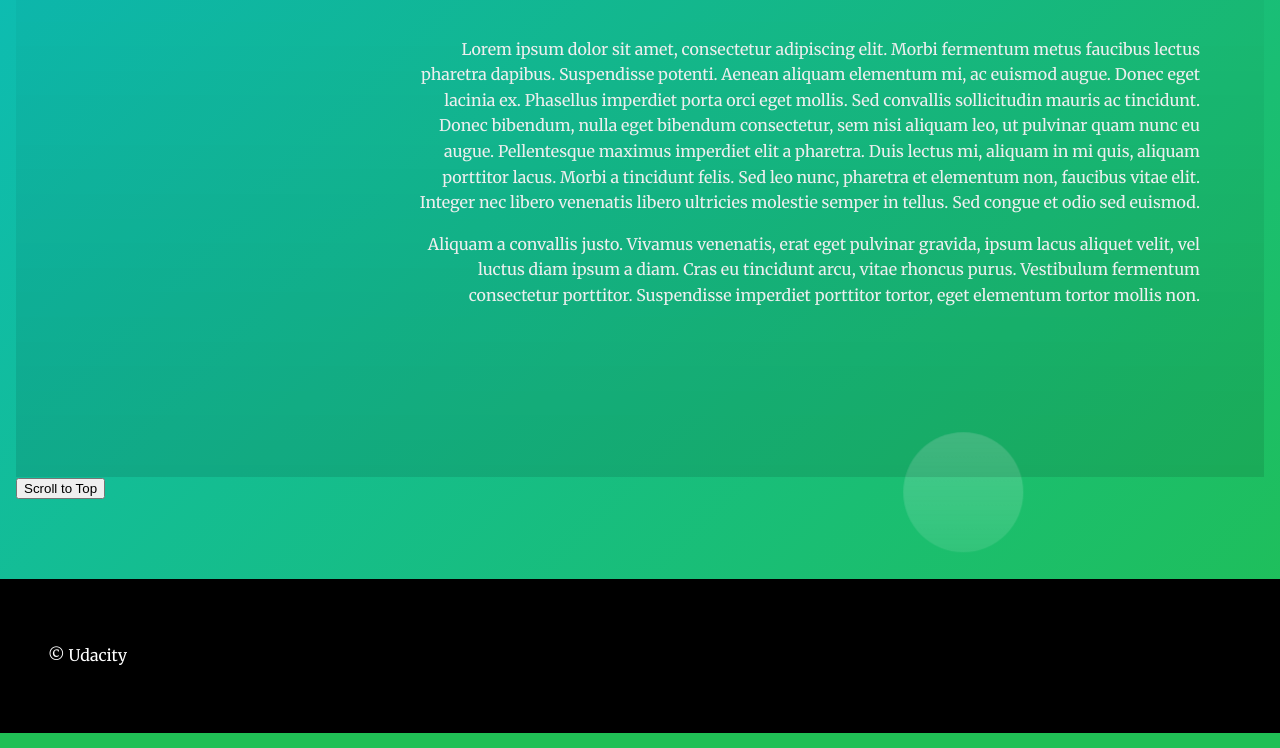
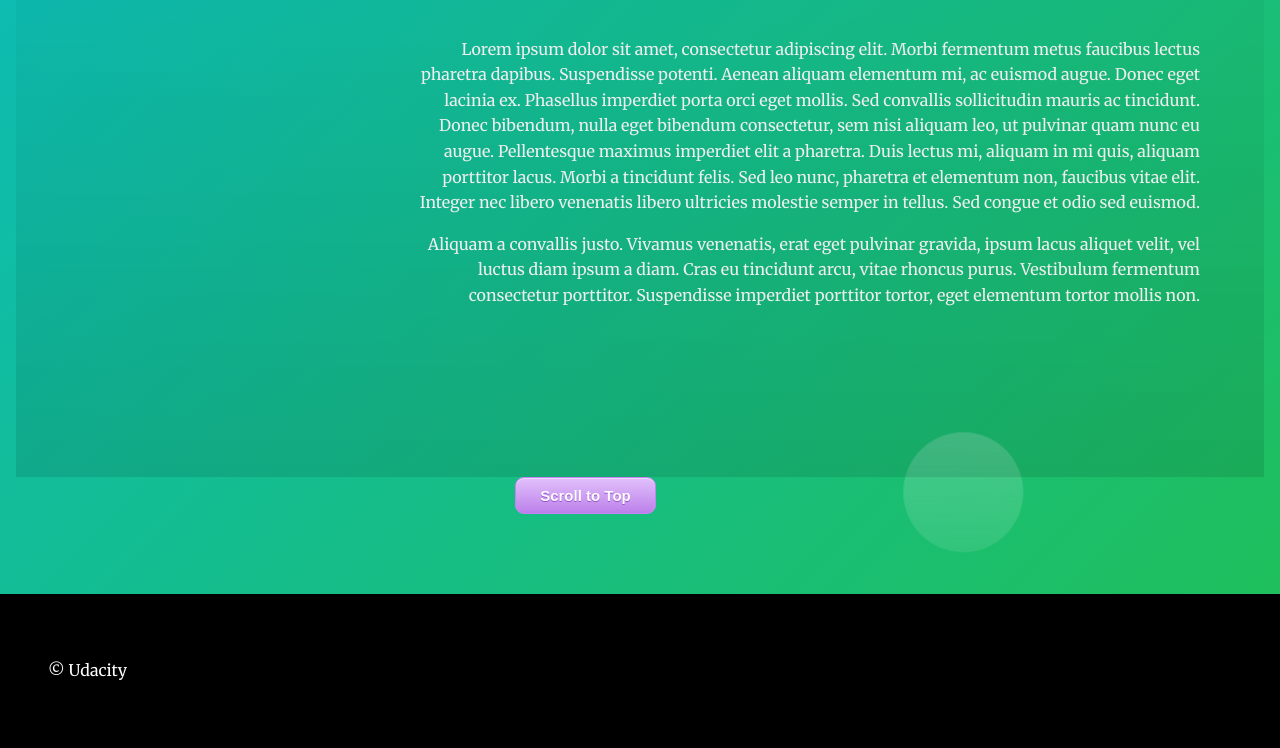
Before and after one commit to janellemeowers/landing-page-udacity, a plain HTML site: page landing-page/index.html in a window 1280 px wide. Shown: the part 2554-3302 px from the top of the page. Drawn offline with Linux system fonts and the light colour scheme.

Commit message:
Add files via upload

```diff
--- a/landing-page/css/styles.css
+++ b/landing-page/css/styles.css
@@ -61,6 +61,8 @@ section {
 }
 
 
+
+
 /* ---- Module Rules ---- */
 
 /* Navigation Styles*/
@@ -96,6 +98,33 @@ section {
     width: 100%;
     z-index: 5;
 }
+
+.btn {
+	box-shadow:inset 0px 1px 0px 0px #efdcfb;
+	background:linear-gradient(to bottom, #dfbdfa 5%, #bc80ea 100%);
+	background-color:#dfbdfa;
+	border-radius:9px;
+	border:1px solid #c584f3;
+	display:inline-block;
+	cursor:pointer;
+	color:#ffffff;
+	font-size:15px;
+	font-weight:bold;
+	padding:9px 24px;
+	text-decoration:none;
+	text-shadow:0px 1px 0px #9752cc;
+  margin-left: 40%;
+
+}
+.btn:hover {
+	background:linear-gradient(to bottom, #bc80ea 5%, #dfbdfa 100%);
+	background-color:#bc80ea;
+}
+.btn:active {
+	position:relative;
+	top:1px;
+}
+
 
 /* Footer Styles */
 .page__footer {
```
